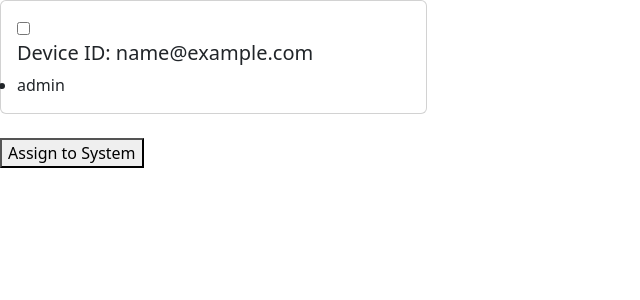
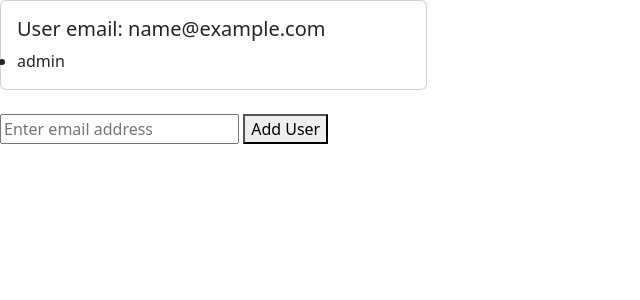
Before and after one commit to maximmuss699/IIS, a Symfony app: template templates/assign_users_to_system/index.html.twig in a window 1280 px wide. Shown: the top 300 px of the page, without its empty margins (0-640 px from the left). Run offline with Twig, Linux system fonts and the light colour scheme; the template is opened without the code that fills it: most values are stand-ins (such as "Sample title", 1, 10 or a date in 2020); some libraries are stand-ins or nearby versions.

Commit message:
New way of adding users to system

```diff
--- a/templates/assign_users_to_system/index.html.twig
+++ b/templates/assign_users_to_system/index.html.twig
@@ -8,10 +8,7 @@
                 <div class="col-md-4 mb-4">
                     <div class="card">
                         <div class="card-body">
-                        <label>
-                            <input type="checkbox" name="selected_users[]" value="{{ user.id }}">
-                        </label>
-                        <h5 class="card-title">Device ID: {{ user.email }}</h5>
+                            <h5 class="card-title">User email: {{ user.email }}</h5>
                             <ul class="list-group list-group-flush">
                                 {% for role in user.roles %}
                                     <li>{{ role }}</li>
@@ -22,7 +19,52 @@
                     </div>
                 </div>
         {% endfor %}
-        <input type="hidden" name="system_id" value="{{ systemId }}">
-        <button type="submit">Assign to System</button>
+        <div id="user-not-found" style="color: red; display: none;">
+            User does not exist. Please register first.
+        </div>
+        <div id="user-already-added" style="color: red; display: none;">
+            User is already in the system.
+        </div>
+        <input type="email" name="email" id="email" placeholder="Enter email address" required>
+        <button type="submit">Add User</button>
     </form>
+
+    <script src="https://code.jquery.com/jquery-3.6.0.min.js"></script>
+    <script>
+        $(document).ready(function() {
+            $('form').on('submit', function(e) {
+                e.preventDefault();
+                var email = $('#email').val();
+                var systemId = '{{ systemId }}'; // Assign systemId from Twig variable
+
+                $.ajax({
+                    type: 'POST',
+                    url: '{{ path('handle_user_assignment') }}',
+                    data: { email: email, systemId: systemId },
+                    success: function(response) {
+                        if (response === 'success') {
+                            // Show success message
+                            alert('User added successfully!');
+                            // Refresh the page after successful addition
+                            location.reload();
+                        } else if (response === 'User already added.') {
+                            // Show user already added error message
+                            $('#user-already-added').show();
+                            $('#user-not-found').hide();
+                        }
+                    },
+                    error: function(xhr) {
+                        if (xhr.status === 404) {
+                            // Show user not found error message
+                            $('#user-not-found').show();
+                            $('#user-already-added').hide();
+                        } else {
+                            // Show error message for any other failures
+                            alert('An error occurred. Please try again.');
+                        }
+                    }
+                });
+            });
+        });
+    </script>
 {% endblock %}
```
Also changed, not shown: src/Controller/AssignUsersToSystemController.php (+28 -26 lines). Lines whose indentation alone changed are shown as unchanged.
